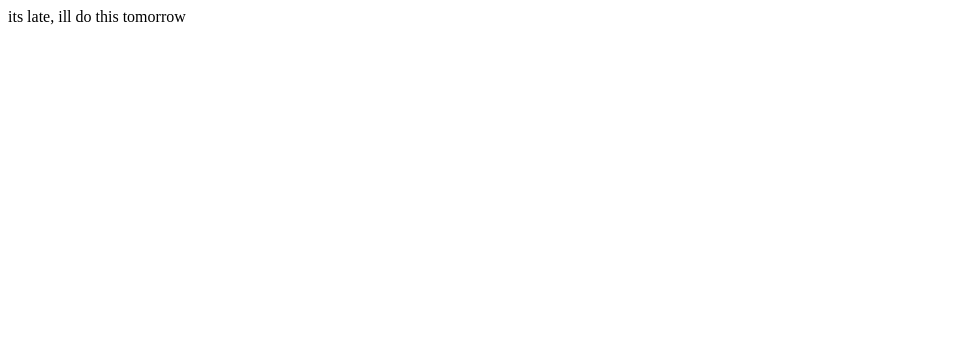
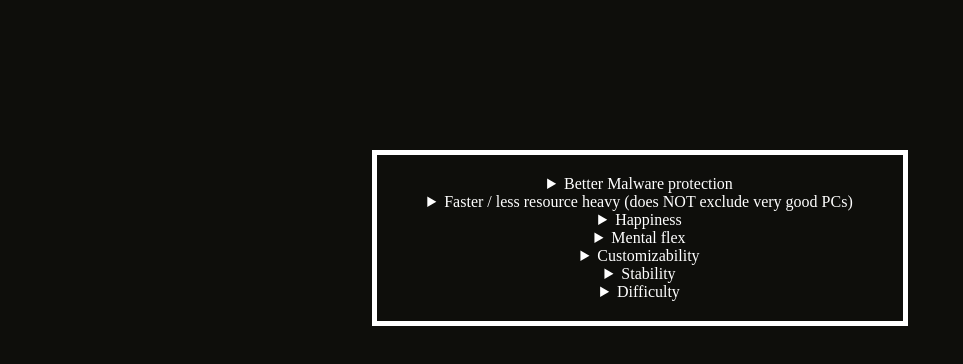
Before and after one commit to Smurfer420/whyLinuxIsBetter, a plain HTML site: page index.html in a window 1280 px wide. Shown: the whole page, without its empty margins (0-963 px from the left). Drawn offline with Linux system fonts and the light colour scheme.

Commit message:
Add content to index.html and create style.css for improved layout and styling

```diff
--- a/index.html
+++ b/index.html
@@ -1,11 +1,81 @@
 <!DOCTYPE html>
 <html lang="en">
   <head>
+    <link rel="stylesheet" href="style.css" />
     <meta charset="UTF-8" />
     <meta name="viewport" content="width=device-width, initial-scale=1.0" />
-    <title>why linux better</title>
+    <title>Why linux is better</title>
   </head>
   <body>
-    its late, ill do this tomorrow
+    <div class="box">
+      <details>
+        <summary>Better Malware protection</summary>
+        <p>
+          While (almost?) no linux distro has an antivirus pre-installed, its
+          fast and easy to install them.<br />and its true that they arent as
+          good as windows antiviruses, its pretty unlikely for a malware dev to
+          target linux, since its such a small chance that they will get anyone
+          with their virus that uses linux
+        </p>
+      </details>
+      <details>
+        <summary>
+          Faster / less resource heavy (does NOT exclude very good PCs)
+        </summary>
+        <p>
+          Linux virtually runs on everything, this includes a 2002 laptop,
+          screens in your trains, small basic hardware, or supercomputers.
+          <br />Apps run almost always faster on linux than on windows (except
+          they use heavy windows libraries that only have bad ports for linux)
+        </p>
+      </details>
+      <details>
+        <summary>Happiness</summary>
+        <p>
+          If you never used linux, and decided to start using it, thinking it
+          will be hard, and you actually do things flawlessly is a great
+          feeling.<br />its better than simply pressing two buttons on windows
+          and suddenly you have some random chinese browser that uses your GPU a
+          little more than it should use
+        </p>
+      </details>
+      <details>
+        <summary>Mental flex</summary>
+        <p>
+          "Wow, you use linux? you must be good with computers"<br />"Wow, you
+          use linux? what a fucking nerd"<br />You can annoy you friends flex on
+          those who dont know PC's, and do random useless shit while others
+          think your doing something of meaning
+        </p>
+      </details>
+      <details>
+        <summary>Customizability</summary>
+        Go ahead, come back to me after you changed the windows logo on your
+        task bar, im waiting. bitch<br />While windows "customization" is
+        switching to dark mode, downloading wallpaper engine, and changing your
+        refresh rate,<br />linux lets you choose if you even want a wallpaper,
+        it lets you choose how your app icons look like, it lets you choose how
+        your time is displayed, it lets you choose if you want a task bar
+      </details>
+      <details>
+        <summary>Stability</summary>
+        <p>
+          "mimi linux crashes mimi windows better"<be
+            >Linux being unstable was years ago, and even then it wasnt bad.
+            these days its more stable than windows, or mac (depending what
+            distro you use. dont be a dumbass)</be
+          >
+        </p>
+      </details>
+      <details>
+        <summary>Difficulty</summary>
+        <p>
+          "mimi windows lets me do clicky clicky and now im playing games, linux
+          makes me type 50 lines of code to install a browser mimi"<br />again,
+          that were the old days, firefox is preinstalled on almost all distros,
+          and some have steam pre-installed too
+        </p>
+      </details>
+    </div>
   </body>
 </html>
--- /dev/null
+++ b/style.css
@@ -0,0 +1,21 @@
+body {
+  background-color: rgb(14, 14, 11);
+  color: white;
+  align-items: center;
+  text-align: center;
+  margin-top: 150px;
+  margin-bottom: 150px;
+}
+
+.box {
+  border: 5px solid;
+  border-color: white;
+  width: fit-content;
+  padding-top: 20px;
+  padding-bottom: 20px;
+  padding-right: 50px;
+  padding-left: 50px;
+  min-width: 25%;
+  max-width: 69%;
+  margin: 0 auto;
+}
```
